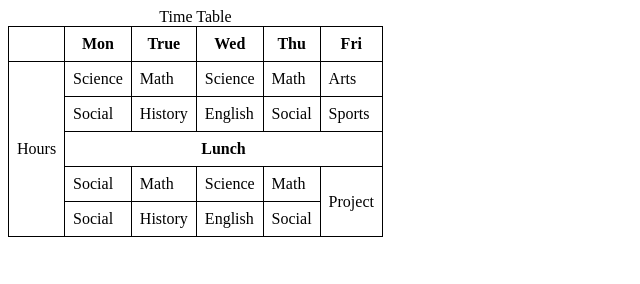
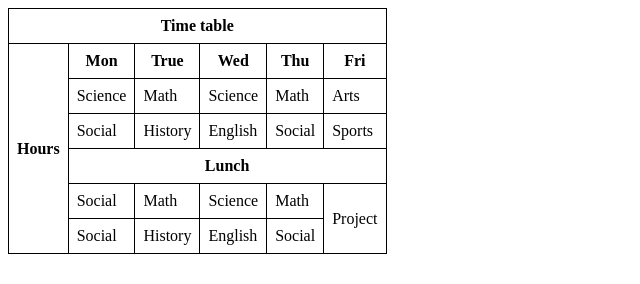
Before and after one commit to cavid-aliyev/Practicing-HTML-Tables, a plain HTML site: page index.html in a window 1280 px wide. Shown: the whole page, without its empty margins (0-640 px from the left). Drawn offline with Linux system fonts and the light colour scheme.

Commit message:
update table

```diff
--- a/table.html
+++ b/index.html
@@ -10,20 +10,20 @@
 <body>
 
     <table>
-        <thead>
-            <caption>Time Table</caption>
+
             <tr>
-                <th></th>
+                <th colspan="6">Time table</th>
+            </tr>
+
+            <tr>
+                <th rowspan="6">Hours</th>
                 <th>Mon</th>
                 <th>True</th>
                 <th>Wed</th>
                 <th>Thu</th>
                 <th>Fri</th>
             </tr>
-        </thead>
 
-        <tbody>
-            <td rowspan="6">Hours</td>
             <tr>
                 <td>Science</td>
                 <td>Math</td>
@@ -60,7 +60,6 @@
             </tr>
 
 
-        </tbody>
 
     </table>
 
```
